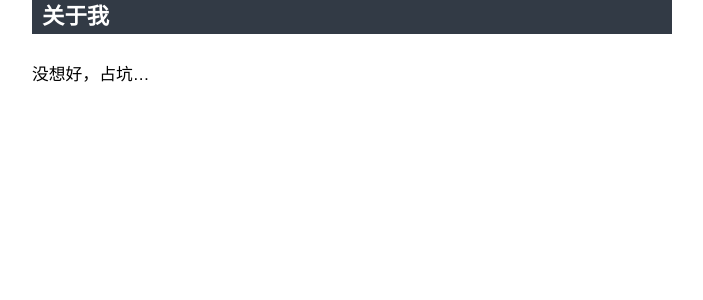
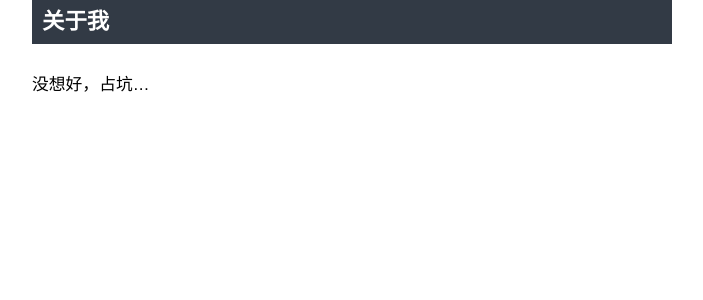
Before and after one commit to aNd1coder/and1coder.github.com, a Jekyll site: the page built from about.md, in a window 1280 px wide. Shown: the top 300 px of the page, without its empty margins (288-991 px from the left). Built offline with Jekyll 4.4.1, drawn with Linux system fonts in a browser that asks for light colours; Markdown is read by kramdown in place of the engine named in the settings.

```diff
--- a/public/css/app.css
+++ b/public/css/app.css
@@ -51,7 +51,7 @@
 }
 
 .toolbar {
-    padding: 0 10px;
+    padding: 5px 10px;
     font-size: 1.6em;
     color: #fff;
     background-color: #323a45;
```
